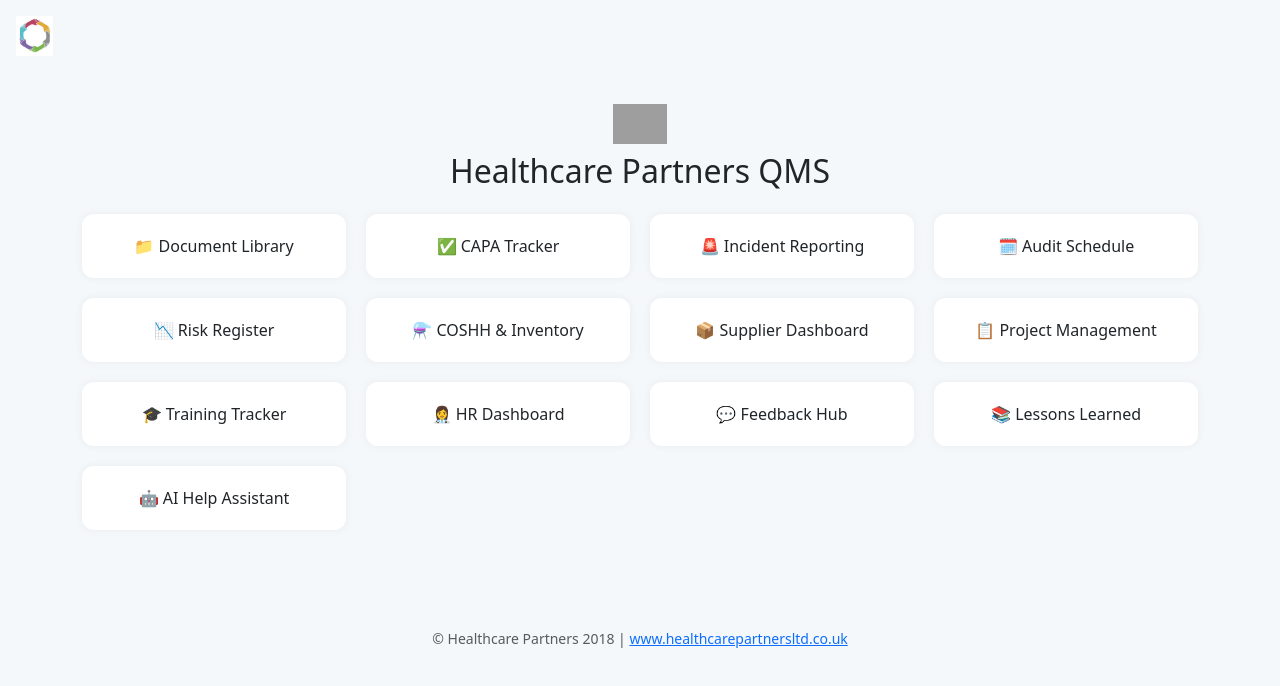
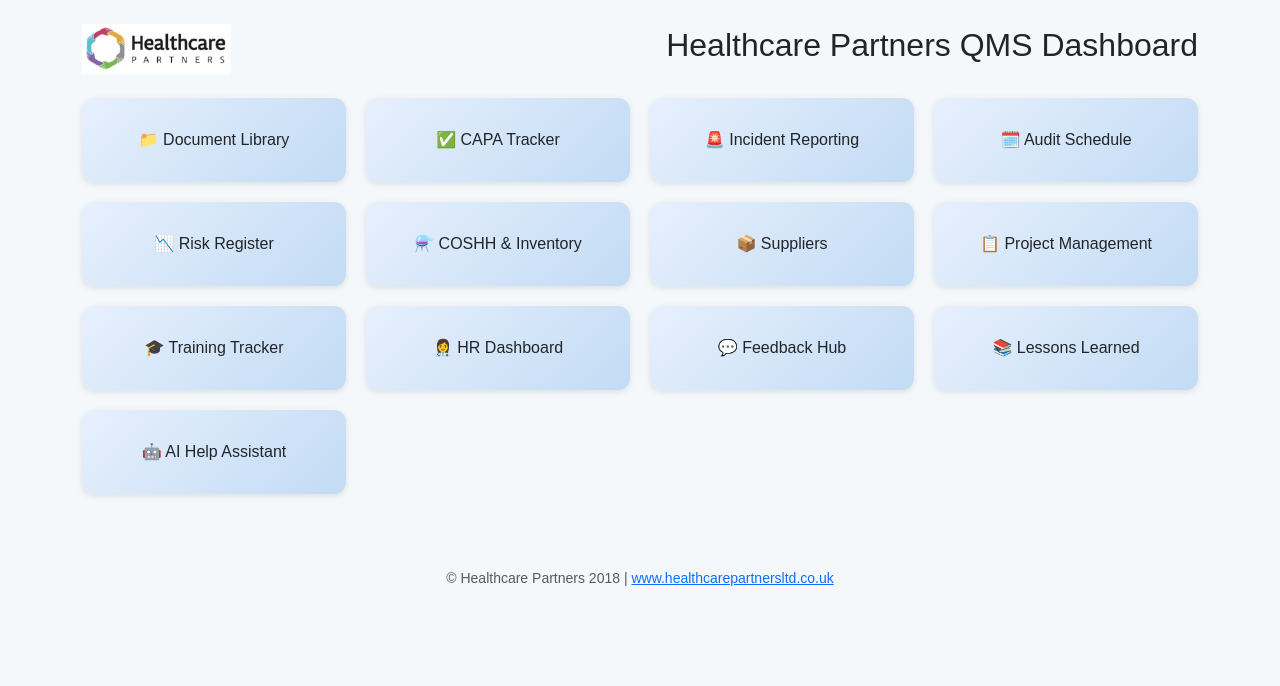
Before and after one commit to KristinSchanks/healthcare-qms-demo, a plain HTML site: page index.html in a window 1280 px wide. Drawn offline with nearby package versions, Linux system fonts and the light colour scheme; grey boxes are pictures that could not be loaded.

Commit message:
Add files via upload

```diff
--- a/index.html
+++ b/index.html
@@ -1,54 +1,55 @@
-
 <!DOCTYPE html>
 <html lang="en">
 <head>
-  <link rel="icon" type="image/png" href="favicon.png">
-  <link rel="icon" type="image/png" href="https://upload.wikimedia.org/wikipedia/commons/e/e4/NHS_England_logo.svg">
   <meta charset="UTF-8">
-  <title>Healthcare Partners QMS Dashboard</title>
+  <title>Dashboard - Healthcare Partners QMS</title>
+  <link rel="icon" href="favicon.png" type="image/png">
   <link href="https://cdn.jsdelivr.net/npm/bootstrap@5.3.2/dist/css/bootstrap.min.css" rel="stylesheet">
   <style>
-    body { background-color: #f5f8fa; }
+    body { background-color: #f5f8fa; font-family: Arial, sans-serif; }
+    .grid { display: grid; grid-template-columns: repeat(auto-fill, minmax(220px, 1fr)); gap: 20px; }
     .tile {
-      background-color: white;
+      background: linear-gradient(135deg, #e7f0fd, #c2dbf4);
       border-radius: 12px;
-      box-shadow: 0 0 10px rgba(0,0,0,0.05);
-      padding: 20px;
+      padding: 30px 20px;
       text-align: center;
-      transition: 0.2s;
+      box-shadow: 0 2px 6px rgba(0,0,0,0.1);
+      transition: 0.2s ease;
     }
-    .tile:hover { background-color: #e6f0ff; transform: scale(1.02); }
-    .grid { display: grid; grid-template-columns: repeat(auto-fill, minmax(220px, 1fr)); gap: 20px; }
+    .tile:hover {
+      background: linear-gradient(135deg, #d0e2f5, #a5c6ec);
+      transform: scale(1.02);
+    }
+    footer {
+      margin-top: 50px;
+    }
   </style>
 </head>
 <body>
-  <div class="text-start px-3 pt-3"><img src="favicon.png" alt="Healthcare Partners Logo" height="40"></div>
-  <div class="container py-5">
-    <div class="text-center mb-4">
-      <img src="https://upload.wikimedia.org/wikipedia/commons/e/e4/NHS_England_logo.svg" height="40">
-      <h2 class="mt-2">Healthcare Partners QMS</h2>
+  <div class="container py-4">
+    <div class="d-flex justify-content-between align-items-center mb-4">
+      <img src="logo_full.png" height="50">
+      <h2>Healthcare Partners QMS Dashboard</h2>
     </div>
     <div class="grid">
-      <a href="documents.html" class="tile text-decoration-none text-dark">📁 Document Library</a>
-      <a href="capa.html" class="tile text-decoration-none text-dark">✅ CAPA Tracker</a>
-      <a href="incident.html" class="tile text-decoration-none text-dark">🚨 Incident Reporting</a>
-      <a href="audit.html" class="tile text-decoration-none text-dark">🗓️ Audit Schedule</a>
-      <a href="risk.html" class="tile text-decoration-none text-dark">📉 Risk Register</a>
-      <a href="coshh.html" class="tile text-decoration-none text-dark">⚗️ COSHH & Inventory</a>
-      <a href="suppliers.html" class="tile text-decoration-none text-dark">📦 Supplier Dashboard</a>
-      <a href="projects.html" class="tile text-decoration-none text-dark">📋 Project Management</a>
-      <a href="training.html" class="tile text-decoration-none text-dark">🎓 Training Tracker</a>
-      <a href="hr.html" class="tile text-decoration-none text-dark">👩‍⚕️ HR Dashboard</a>
-      <a href="feedback.html" class="tile text-decoration-none text-dark">💬 Feedback Hub</a>
-      <a href="lessons.html" class="tile text-decoration-none text-dark">📚 Lessons Learned</a>
-      <a href="ai_help.html" class="tile text-decoration-none text-dark">🤖 AI Help Assistant</a>
+      <a class="tile text-dark text-decoration-none" href="documents.html">📁 Document Library</a>
+      <a class="tile text-dark text-decoration-none" href="capa.html">✅ CAPA Tracker</a>
+      <a class="tile text-dark text-decoration-none" href="incident.html">🚨 Incident Reporting</a>
+      <a class="tile text-dark text-decoration-none" href="audit.html">🗓️ Audit Schedule</a>
+      <a class="tile text-dark text-decoration-none" href="risk.html">📉 Risk Register</a>
+      <a class="tile text-dark text-decoration-none" href="coshh.html">⚗️ COSHH & Inventory</a>
+      <a class="tile text-dark text-decoration-none" href="suppliers.html">📦 Suppliers</a>
+      <a class="tile text-dark text-decoration-none" href="projects.html">📋 Project Management</a>
+      <a class="tile text-dark text-decoration-none" href="training.html">🎓 Training Tracker</a>
+      <a class="tile text-dark text-decoration-none" href="hr.html">👩‍⚕️ HR Dashboard</a>
+      <a class="tile text-dark text-decoration-none" href="feedback.html">💬 Feedback Hub</a>
+      <a class="tile text-dark text-decoration-none" href="lessons.html">📚 Lessons Learned</a>
+      <a class="tile text-dark text-decoration-none" href="ai_help.html">🤖 AI Help Assistant</a>
     </div>
   </div>
-
-<footer class="text-center text-muted mt-5 mb-3">
-  <small>© Healthcare Partners 2018 |
-  <a href="https://www.healthcarepartnersltd.co.uk/" target="_blank">www.healthcarepartnersltd.co.uk</a></small>
-</footer>
-
+  <footer class="text-center text-muted mt-5 mb-3">
+    <small>© Healthcare Partners 2018 |
+    <a href="https://www.healthcarepartnersltd.co.uk/" target="_blank">www.healthcarepartnersltd.co.uk</a></small>
+  </footer>
 </body>
 </html>
```
